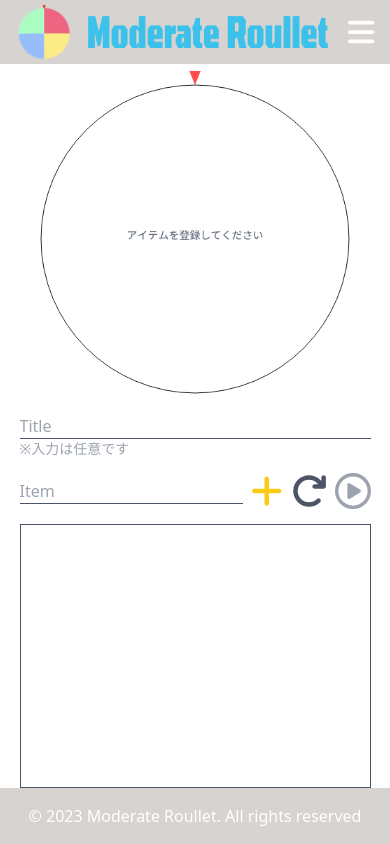
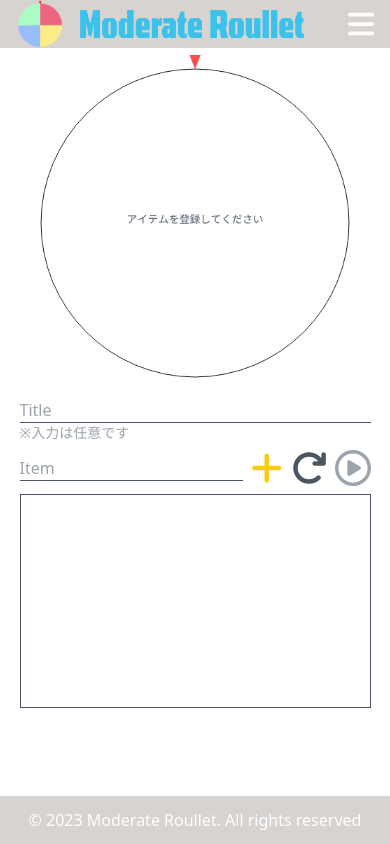
Before and after one commit to hattoriryuki/moderate-roulette-for-react, a React (Create React App) app: page / in a window 390 px wide. Built offline with nearby package versions, Linux system fonts and the light colour scheme.

Commit message:
fix: ヘッダー、フッターのレスポンシブデザインを修正

```diff
--- a/src/App.tsx
+++ b/src/App.tsx
@@ -1,5 +1,3 @@
-import React from "react";
-
 import { Top } from "./components/pages/Top";
 import { DefaultLayout } from "./components/templates/DefaultLayout";
 
--- a/src/components/organisms/layout/Footer.tsx
+++ b/src/components/organisms/layout/Footer.tsx
@@ -2,7 +2,7 @@ import { FC, memo } from "react";
 
 export const Footer: FC = memo(() => {
   return (
-    <footer className="fixed bottom-0 bg-stone-300 h-14 w-full flex justify-center items-center">
+    <footer className="fixed bottom-0 bg-stone-300 h-12 md:h-14 w-full flex justify-center items-center">
       <div className="text-white">
         &copy; 2023 Moderate Roullet. All rights reserved
       </div>
--- a/src/components/organisms/layout/Header.tsx
+++ b/src/components/organisms/layout/Header.tsx
@@ -7,18 +7,18 @@ import titleImg from "../../../assets/images/title.png";
 
 export const Header: FC = memo(() => {
   return (
-    <header className="bg-stone-300 h-16">
+    <header className="bg-stone-300 h-12 md:h-16">
       <div className="flex justify-between items-center h-full">
         <div className="flex items-center h-full">
           <img
             src={logoImg}
             alt="Application logo image"
-            className="w-14 h-14 ml-4 cursor-pointer"
+            className="w-12 md:w-14 h-12 md:h-14 ml-4 cursor-pointer"
           />
           <img
             src={titleImg}
             alt="Application title image"
-            className="h-8 w-60 ml-4 cursor-pointer"
+            className="h-7 md:h-8 w-56 md:w-60 ml-4 cursor-pointer"
           />
         </div>
         <FontAwesomeIcon
--- a/src/components/pages/Top.tsx
+++ b/src/components/pages/Top.tsx
@@ -99,7 +99,7 @@ export const Top: FC = memo(() => {
   return (
     <>
       <PrimaryModal flag={modalIsOpen} result={resultRef} title={titleText} />
-      <div className="flex flex-col md:flex-row h-[calc(100vh_-_120px)] md:justify-around items-center">
+      <div className="flex flex-col md:flex-row h-[700px] md:h-[calc(100vh_-_120px)] md:justify-around items-center overflow-y-scroll">
         <Canvas />
         <div className="flex flex-col h-full md:h-[500px] w-[90%] md:w-2/5">
           <input
@@ -149,7 +149,7 @@ export const Top: FC = memo(() => {
               )}
             </div>
           </div>
-          <div className="border border-[#4A5568] basis-[80%] p-5 overflow-y-scroll max-h-[265px] md:max-h-none">
+          <div className="border border-[#4A5568] basis-[80%] p-5 mb-10 overflow-y-scroll max-h-[265px] md:max-h-none">
             <RoulletItem
               items={items}
               setItems={setItems}
```
